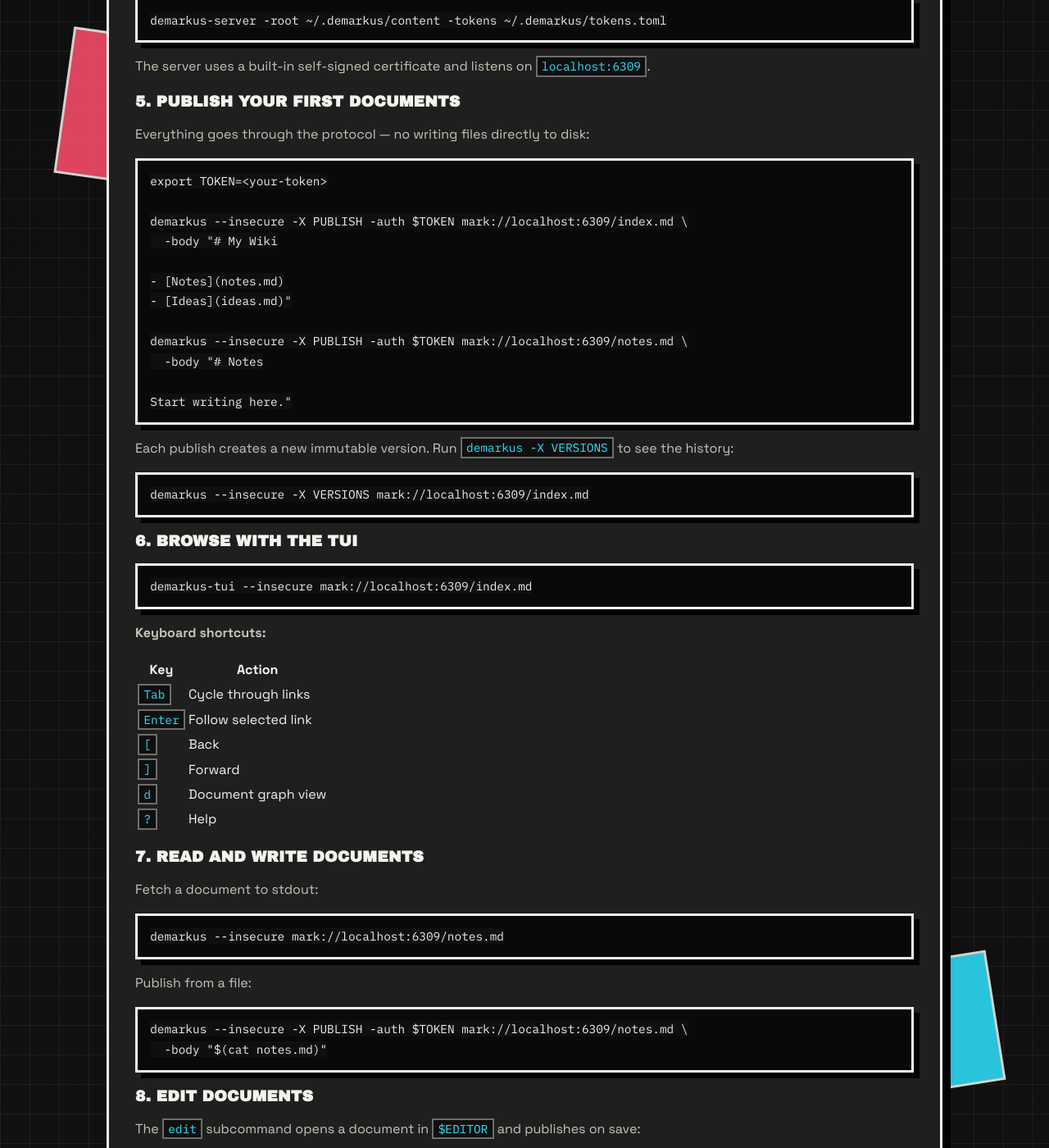
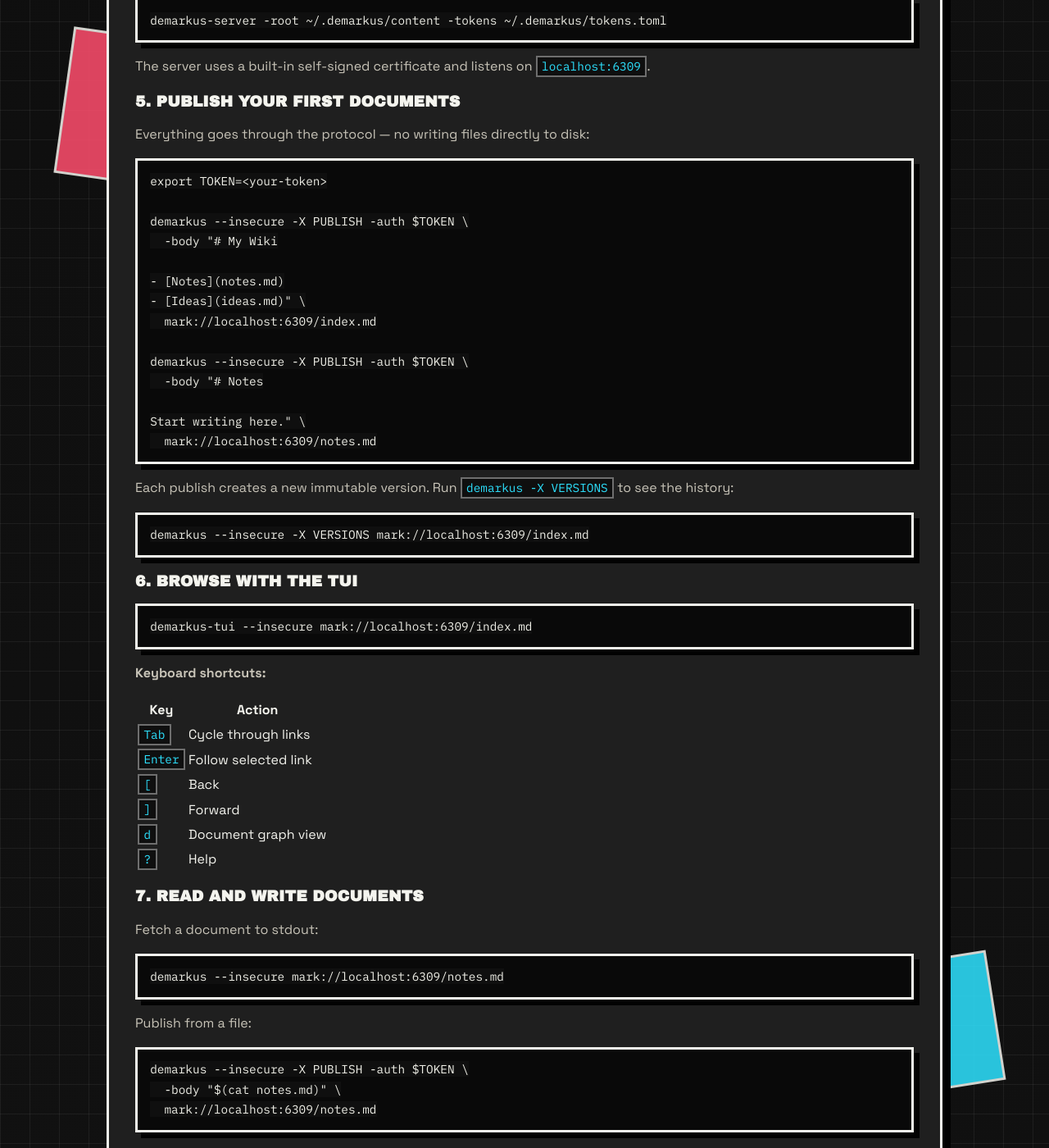
Before and after one commit to latebit-io/demarkus, a Jekyll site: the page built from scenarios/personal-wiki.md, in a window 1280 px wide and 1400 px high, scrolled down 1125 px. Shown: the whole window at 82% size. Built offline with Jekyll 4.4.1, drawn with Linux system fonts in a browser that asks for light colours.

````diff
--- a/scenarios/personal-wiki.md
+++ b/scenarios/personal-wiki.md
@@ -55,16 +55,18 @@ Everything goes through the protocol — no writing files directly to disk:
 ```bash
 export TOKEN=<your-token>
 
-demarkus --insecure -X PUBLISH -auth $TOKEN mark://localhost:6309/index.md \
+demarkus --insecure -X PUBLISH -auth $TOKEN \
   -body "# My Wiki
 
 - [Notes](notes.md)
-- [Ideas](ideas.md)"
+- [Ideas](ideas.md)" \
+  mark://localhost:6309/index.md
 
-demarkus --insecure -X PUBLISH -auth $TOKEN mark://localhost:6309/notes.md \
+demarkus --insecure -X PUBLISH -auth $TOKEN \
   -body "# Notes
 
-Start writing here."
+Start writing here." \
+  mark://localhost:6309/notes.md
 ```
 
 Each publish creates a new immutable version. Run `demarkus -X VERSIONS` to see the history:
@@ -101,8 +103,9 @@ demarkus --insecure mark://localhost:6309/notes.md
 Publish from a file:
 
 ```bash
-demarkus --insecure -X PUBLISH -auth $TOKEN mark://localhost:6309/notes.md \
-  -body "$(cat notes.md)"
+demarkus --insecure -X PUBLISH -auth $TOKEN \
+  -body "$(cat notes.md)" \
+  mark://localhost:6309/notes.md
 ```
 
 ### 8. Edit documents
````
Also changed, not shown: getting-started.md (+1 -1 lines), scenarios/public-hub.md (+1 -1 lines), scenarios/team.md (+2 -2 lines).
